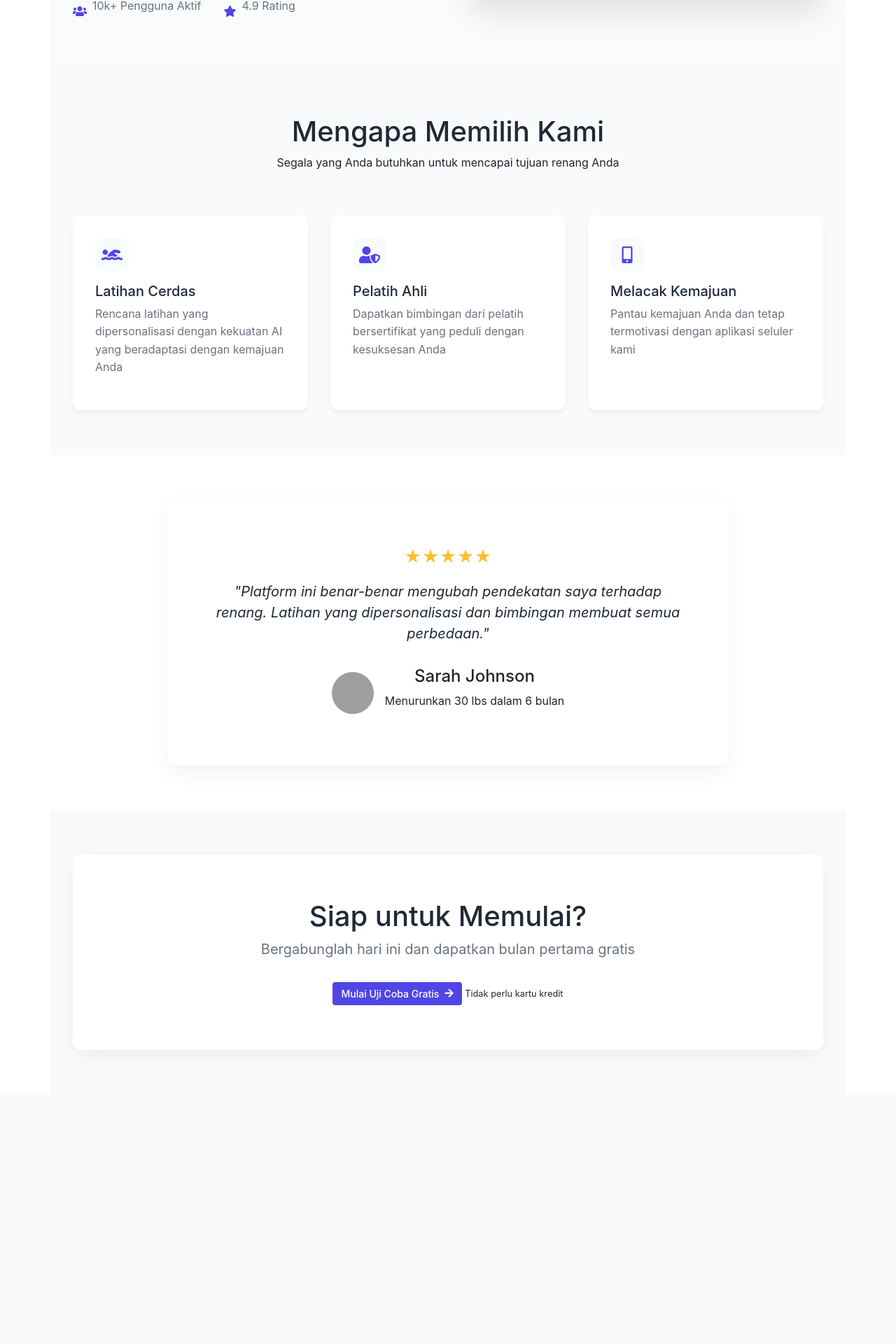
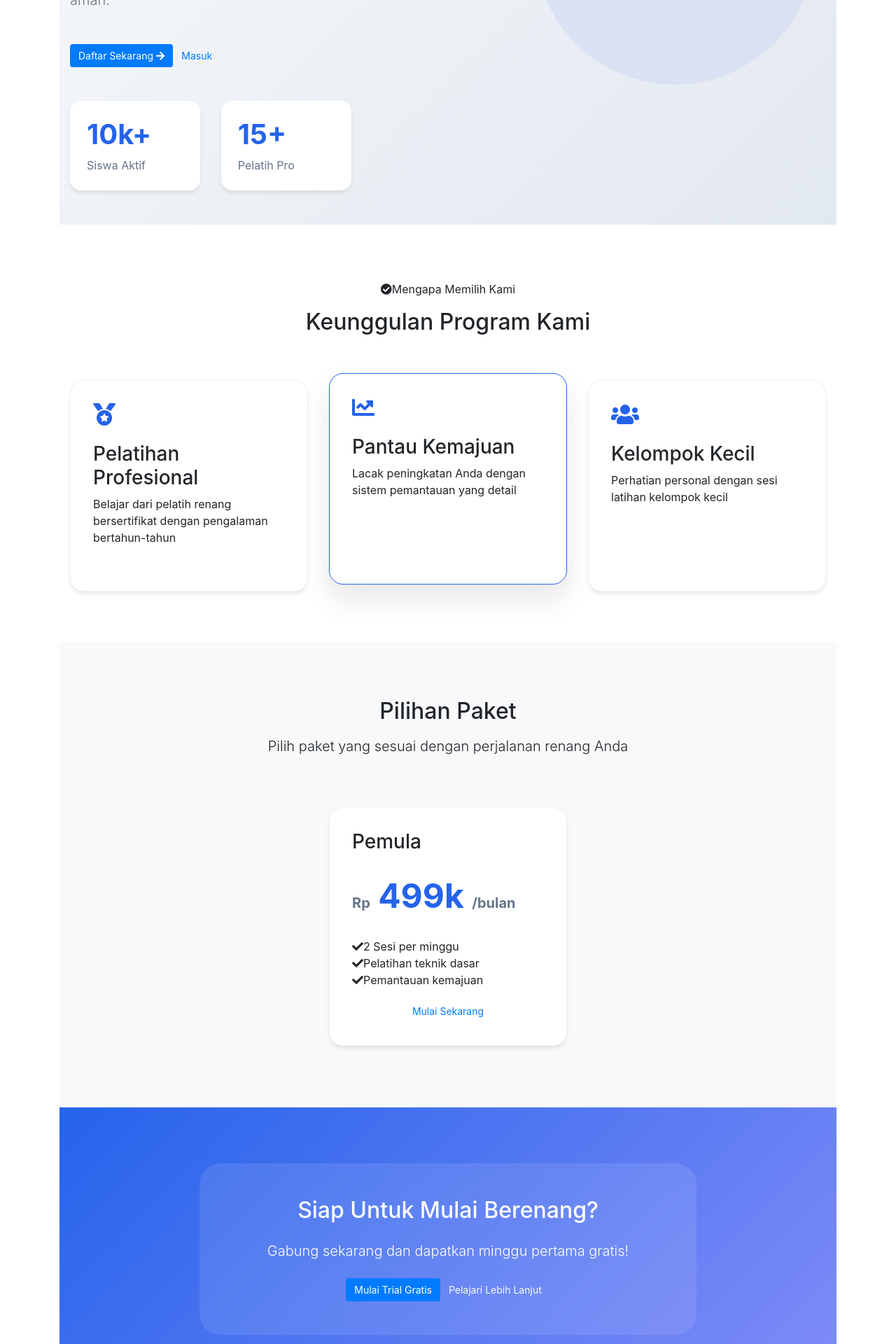
Before and after one commit to walidata48/v4, a Flask app: page / in a window 1280 px wide. Shown: the part 559-2479 px from the top of the page at 70% size. Before the commit the page ends 1995 px from the top, so only its background shows below. Run offline with Flask 3, Linux system fonts and the light colour scheme; some libraries are stand-ins or nearby versions; grey boxes are pictures that could not be loaded.

Commit message:
redesign landing page

```diff
--- a/static/css/landing.css
+++ b/static/css/landing.css
@@ -1,289 +1,252 @@
 /* Global Styles */
 :root {
-    --primary-color: #4F46E5;
-    --primary-hover: #4338CA;
-    --text-primary: #1F2937;
-    --text-secondary: #6B7280;
-    --bg-light: #F9FAFB;
-    --spacing-sm: 1rem;
-    --spacing-md: 2rem;
-    --spacing-lg: 4rem;
-    --border-radius: 12px;
+    --primary: #2563eb;
+    --primary-dark: #1d4ed8;
+    --secondary: #64748b;
+    --light: #f8fafc;
+    --dark: #0f172a;
 }
 
 /* Hero Section */
 .hero {
-    padding: var(--spacing-lg) 0;
-    background: linear-gradient(to bottom, #fff, var(--bg-light));
+    background: linear-gradient(135deg, #f8fafc 0%, #e2e8f0 100%);
+    position: relative;
     overflow: hidden;
 }
 
-.hero__content {
-    display: grid;
-    grid-template-columns: 1fr 1fr;
-    gap: var(--spacing-lg);
+.badge-pill {
+    background: rgba(37, 99, 235, 0.1);
+    color: var(--primary);
+    padding: 0.75rem 1.5rem;
+    border-radius: 50px;
+    display: inline-flex;
     align-items: center;
+    font-weight: 500;
 }
 
-.hero__title {
-    font-size: 3.5rem;
-    font-weight: 700;
-    line-height: 1.2;
-    margin-bottom: var(--spacing-sm);
-    color: var(--text-primary);
-}
-
-.gradient-text {
-    background: linear-gradient(135deg, var(--primary-color), #8B5CF6);
+.text-gradient {
+    background: linear-gradient(135deg, var(--primary) 0%, #818cf8 100%);
     -webkit-background-clip: text;
     -webkit-text-fill-color: transparent;
 }
 
-.hero__subtitle {
-    font-size: 1.25rem;
-    color: var(--text-secondary);
-    margin-bottom: var(--spacing-md);
-    line-height: 1.6;
+/* Stats Cards */
+.stat-card {
+    background: white;
+    padding: 1.5rem;
+    border-radius: 16px;
+    box-shadow: 0 4px 6px -1px rgba(0, 0, 0, 0.1);
+    transition: transform 0.3s ease;
 }
 
-.hero__actions {
-    display: flex;
-    gap: var(--spacing-sm);
-    margin-bottom: var(--spacing-md);
+.stat-card:hover {
+    transform: translateY(-5px);
 }
 
-.hero__image img {
-    width: 100%;
-    border-radius: var(--border-radius);
-    box-shadow: 0 20px 40px rgba(0,0,0,0.1);
-}
-
-/* Buttons */
-.btn {
-    display: inline-flex;
-    align-items: center;
-    gap: 0.5rem;
-    padding: 0.75rem 1.5rem;
-    border-radius: var(--border-radius);
-    font-weight: 500;
-    transition: all 0.3s ease;
-}
-
-.btn-primary {
-    background: var(--primary-color);
-    color: white;
-    border: none;
-}
-
-.btn-primary:hover {
-    background: var(--primary-hover);
-    transform: translateY(-2px);
-}
-
-.btn-outline {
-    border: 2px solid #E5E7EB;
-    color: var(--text-primary);
-}
-
-.btn-outline:hover {
-    border-color: var(--primary-color);
-    color: var(--primary-color);
-}
-
-/* Trust Badges */
-.trust-badges {
-    display: flex;
-    gap: var(--spacing-md);
-    margin-top: var(--spacing-md);
-}
-
-.trust-badge {
-    display: flex;
-    align-items: center;
-    gap: 0.5rem;
-    color: var(--text-secondary);
-}
-
-.trust-badge i {
-    color: var(--primary-color);
-}
-
-/* Features Section */
-.features {
-    padding: var(--spacing-lg) 0;
-    background: var(--bg-light);
-}
-
-.section-header {
-    text-align: center;
-    margin-bottom: var(--spacing-lg);
-}
-
-.section-header h2 {
+.stat-number {
     font-size: 2.5rem;
-    color: var(--text-primary);
+    font-weight: 700;
+    color: var(--primary);
     margin-bottom: 0.5rem;
 }
 
-.features__grid {
-    display: grid;
-    grid-template-columns: repeat(auto-fit, minmax(280px, 1fr));
-    gap: var(--spacing-md);
-    margin-top: var(--spacing-lg);
+.stat-label {
+    color: var(--secondary);
+    margin: 0;
 }
 
+/* Decorative Elements */
+.hero-decoration {
+    position: relative;
+    height: 100%;
+}
+
+.decoration-circle {
+    width: 400px;
+    height: 400px;
+    border-radius: 50%;
+    background: linear-gradient(135deg, rgba(37, 99, 235, 0.1) 0%, rgba(129, 140, 248, 0.1) 100%);
+    position: absolute;
+    top: 50%;
+    left: 50%;
+    transform: translate(-50%, -50%);
+}
+
+.decoration-dots {
+    position: absolute;
+    width: 100%;
+    height: 100%;
+    background-image: radial-gradient(var(--primary) 1px, transparent 1px);
+    background-size: 20px 20px;
+    opacity: 0.1;
+}
+
+/* Feature Cards */
 .feature-card {
     background: white;
-    padding: var(--spacing-md);
-    border-radius: var(--border-radius);
-    box-shadow: 0 4px 6px rgba(0,0,0,0.05);
-    transition: transform 0.3s ease;
+    padding: 2rem;
+    border-radius: 20px;
+    transition: all 0.3s ease;
+    height: 100%;
+    border: 1px solid rgba(0, 0, 0, 0.05);
 }
 
-.feature-card:hover {
-    transform: translateY(-5px);
+.feature-card:hover,
+.feature-card.active {
+    transform: translateY(-10px);
+    box-shadow: 0 20px 40px rgba(0, 0, 0, 0.1);
+    border-color: var(--primary);
 }
 
-.feature-card__icon {
-    width: 48px;
-    height: 48px;
-    background: var(--bg-light);
-    border-radius: 12px;
-    display: flex;
-    align-items: center;
-    justify-content: center;
-    margin-bottom: var(--spacing-sm);
+.feature-icon {
+    font-size: 2rem;
+    color: var(--primary);
+    margin-bottom: 1.5rem;
 }
 
-.feature-card__icon i {
-    font-size: 1.5rem;
-    color: var(--primary-color);
+/* Pricing Cards */
+.pricing-card {
+    background: white;
+    border-radius: 20px;
+    padding: 2rem;
+    transition: all 0.3s ease;
+    border: 1px solid rgba(0, 0, 0, 0.05);
 }
 
-.feature-card h3 {
-    font-size: 1.25rem;
-    margin-bottom: 0.5rem;
-    color: var(--text-primary);
+.pricing-card:hover {
+    transform: translateY(-10px);
+    box-shadow: 0 20px 40px rgba(0, 0, 0, 0.1);
 }
 
-.feature-card p {
-    color: var(--text-secondary);
-    line-height: 1.6;
+.price {
+    font-size: 3rem;
+    font-weight: 700;
+    color: var(--primary);
+    margin: 1.5rem 0;
 }
 
-/* Testimonial Section */
-.social-proof {
-    padding: var(--spacing-lg) 0;
-}
-
-.testimonial {
-    max-width: 800px;
-    margin: 0 auto;
-    text-align: center;
-}
-
-.testimonial__content {
-    background: white;
-    padding: var(--spacing-lg);
-    border-radius: var(--border-radius);
-    box-shadow: 0 10px 30px rgba(0,0,0,0.05);
-}
-
-.rating {
-    color: #FBC02D;
-    font-size: 1.5rem;
-    margin-bottom: var(--spacing-sm);
-}
-
-blockquote {
+.currency,
+.period {
     font-size: 1.25rem;
-    color: var(--text-primary);
-    margin-bottom: var(--spacing-md);
-    font-style: italic;
-}
-
-.testimonial__author {
-    display: flex;
-    align-items: center;
-    justify-content: center;
-    gap: var(--spacing-sm);
-}
-
-.testimonial__author img {
-    width: 60px;
-    height: 60px;
-    border-radius: 50%;
-    object-fit: cover;
+    color: var(--secondary);
 }
 
 /* CTA Section */
 .cta {
-    padding: var(--spacing-lg) 0;
-    background: var(--bg-light);
+    background: linear-gradient(135deg, var(--primary) 0%, #818cf8 100%);
+    color: white;
 }
 
-.cta__box {
-    background: white;
-    padding: var(--spacing-lg);
-    border-radius: var(--border-radius);
-    text-align: center;
-    box-shadow: 0 10px 30px rgba(0,0,0,0.05);
+.cta-card {
+    background: rgba(255, 255, 255, 0.1);
+    backdrop-filter: blur(10px);
+    border-radius: 30px;
+    padding: 3rem;
 }
 
-.cta__box h2 {
-    font-size: 2.5rem;
-    margin-bottom: 0.5rem;
-    color: var(--text-primary);
-}
-
-.cta__box p {
-    font-size: 1.25rem;
-    color: var(--text-secondary);
-    margin-bottom: var(--spacing-md);
-}
-
-.btn-large {
-    padding: 1rem 2rem;
-    font-size: 1.125rem;
-}
-
-/* Responsive Design */
-@media (max-width: 768px) {
-    .hero__content {
-        grid-template-columns: 1fr;
+/* Responsive Adjustments */
+@media (max-width: 991.98px) {
+    .hero {
+        padding-top: 2rem;
         text-align: center;
     }
 
-    .hero__actions {
-        justify-content: center;
-    }
-
-    .trust-badges {
-        justify-content: center;
-    }
-
-    .hero__title {
-        font-size: 2.5rem;
-    }
-
-    .features__grid {
-        grid-template-columns: 1fr;
+    .stat-card {
+        margin-bottom: 1rem;
     }
 }
 
-/* Animation Classes */
-[data-aos] {
-    opacity: 0;
-    transition: all 0.6s ease;
+/* Utility Classes */
+.py-7 {
+    padding-top: 5rem;
+    padding-bottom: 5rem;
 }
 
-[data-aos].aos-animate {
-    opacity: 1;
+/* Add these adjustments to your existing CSS */
+
+@media (max-width: 768px) {
+    .container {
+        padding-left: 20px;
+        padding-right: 20px;
+    }
+
+    .feature-card,
+    .pricing-card,
+    .stat-card {
+        margin-bottom: 1rem;
+    }
+
+    .row.g-4 {
+        --bs-gutter-x: 1.5rem;
+        --bs-gutter-y: 1.5rem;
+    }
+
+    .hero-content {
+        padding: 2rem 0;
+    }
+
+    .display-3 {
+        font-size: calc(1.525rem + 3.3vw);
+    }
+
+    .display-5 {
+        font-size: calc(1.425rem + 2.1vw);
+    }
+
+    .display-6 {
+        font-size: calc(1.375rem + 1.5vw);
+    }
+
+    .lead {
+        font-size: 1.1rem;
+    }
+
+    .btn-lg {
+        padding: 0.75rem 1.5rem;
+        font-size: 1rem;
+    }
+
+    .cta-card {
+        padding: 2rem 1rem;
+    }
+
+    .d-flex.gap-3 {
+        gap: 0.75rem !important;
+    }
 }
 
-/* Container */
-.container {
-    max-width: 1200px;
-    margin: 0 auto;
-    padding: 0 var(--spacing-md);
+/* Enhance card spacing and shadows */
+.feature-card,
+.pricing-card {
+    margin: 0.5rem 0;
+    box-shadow: 0 4px 6px -1px rgba(0, 0, 0, 0.1);
 }
+
+.feature-card:hover,
+.pricing-card:hover {
+    box-shadow: 0 10px 15px -3px rgba(0, 0, 0, 0.1);
+}
+
+/* Better spacing for mobile buttons */
+.d-flex.flex-wrap.gap-3 {
+    margin: 1rem 0;
+}
+
+/* Improved stat cards for mobile */
+.stats-container {
+    margin-top: 2rem;
+}
+
+@media (max-width: 576px) {
+    .stat-card {
+        padding: 1rem;
+    }
+
+    .stat-number {
+        font-size: 2rem;
+    }
+
+    .stat-label {
+        font-size: 0.9rem;
+    }
+}
--- a/templates/landing.html
+++ b/templates/landing.html
@@ -4,122 +4,155 @@
 <!-- Hero Section -->
 <section class="hero">
     <div class="container">
-        <div class="hero__content">
-            <!-- Left Content -->
-            <div class="hero__text" data-aos="fade-up">
-                <h1 class="hero__title">
-                    Mulai Perjalanan Renang Anda <span class="gradient-text">Hari Ini</span>
+        <div class="row min-vh-100 align-items-center">
+            <div class="col-lg-7 mb-5 mb-lg-0">
+                <div class="hero-content">
+                    <div class="badge-pill mb-4">
+                        <i class="fas fa-star me-2"></i>
+                        Rating 4.9 dari 2000+ Siswa
+                    </div>
+                    <h1 class="display-3 fw-bold mb-4">
+                        Belajar Berenang dengan
+                        <span class="text-gradient">Pelatih Profesional</span>
                     </h1>
-                <p class="hero__subtitle">
-                    Bergabunglah dengan komunitas kami dan ubah hidup Anda dengan latihan yang dipersonalisasi,
-                    bimbingan ahli, dan hasil yang terbukti.
+                    <p class="lead text-secondary mb-5">
+                        Bergabunglah dengan program renang kami dan kuasai teknik berenang
+                        bersama instruktur bersertifikat dalam lingkungan yang aman.
                     </p>
 
-                <!-- CTA Buttons -->
-                <div class="hero__actions">
-                    <a href="{{ url_for('register') }}" class="btn btn-primary">
-                        Mulai Gratis
-                        <i class="fas fa-arrow-right"></i>
+                    <!-- Auth Buttons -->
+                    <div class="d-flex flex-wrap gap-3 mb-5">
+                        <a href="{{ url_for('register') }}" class="btn btn-primary btn-lg">
+                            Daftar Sekarang <i class="fas fa-arrow-right ms-2"></i>
                         </a>
-                    <a href="{{ url_for('login') }}" class="btn btn-outline">
+                        <a href="{{ url_for('login') }}" class="btn btn-outline-primary btn-lg">
                             Masuk
                         </a>
                     </div>
 
-                <!-- Trust Indicators -->
-                <div class="trust-badges">
-                    <div class="trust-badge">
-                        <i class="fas fa-users"></i>
-                        <p>10k+ Pengguna Aktif</p>
+                    <!-- Stats -->
+                    <div class="row g-4 stats-container">
+                        <div class="col-6 col-md-4">
+                            <div class="stat-card">
+                                <h3 class="stat-number">10k+</h3>
+                                <p class="stat-label">Siswa Aktif</p>
                             </div>
-                    <div class="trust-badge">
-                        <i class="fas fa-star"></i>
-                        <p>4.9 Rating</p>
+                        </div>
+
+                        <div class="col-6 col-md-4">
+                            <div class="stat-card">
+                                <h3 class="stat-number">15+</h3>
+                                <p class="stat-label">Pelatih Pro</p>
+                            </div>
+                        </div>
                     </div>
                 </div>
             </div>
 
-            <!-- Right Content -->
-            <div class="hero__image" data-aos="fade-left">
-                <img src="{{ url_for('static', filename='images/hero-image.jpg') }}" alt="Pelatihan Renang">
+            <!-- Right Side - Decorative Element -->
+            <div class="col-lg-5 d-none d-lg-block">
+                <div class="hero-decoration">
+                    <div class="decoration-circle"></div>
+                    <div class="decoration-dots"></div>
+                </div>
             </div>
         </div>
     </div>
 </section>
 
 <!-- Features Section -->
-<section class="features">
+<section class="features py-7">
     <div class="container">
-        <div class="section-header text-center" data-aos="fade-up">
-            <h2>Mengapa Memilih Kami</h2>
-            <p>Segala yang Anda butuhkan untuk mencapai tujuan renang Anda</p>
+        <div class="row justify-content-center text-center mb-5">
+            <div class="col-lg-6">
+                <div class="section-tag mb-3">
+                    <i class="fas fa-check-circle me-2"></i>Mengapa Memilih Kami
+                </div>
+                <h2 class="display-5 fw-bold">Keunggulan Program Kami</h2>
+            </div>
         </div>
 
-        <div class="features__grid">
-            <!-- Feature Card 1 -->
-            <div class="feature-card" data-aos="fade-up">
-                <div class="feature-card__icon">
-                    <i class="fas fa-swimmer"></i>
+        <div class="row g-4">
+            <div class="col-12 col-md-4 mb-4 mb-md-0">
+                <div class="feature-card">
+                    <i class="fas fa-medal feature-icon"></i>
+                    <h3>Pelatihan Profesional</h3>
+                    <p>Belajar dari pelatih renang bersertifikat dengan pengalaman bertahun-tahun</p>
                 </div>
-                <h3>Latihan Cerdas</h3>
-                <p>Rencana latihan yang dipersonalisasi dengan kekuatan AI yang beradaptasi dengan kemajuan Anda</p>
             </div>
-
-            <!-- Feature Card 2 -->
-            <div class="feature-card" data-aos="fade-up" data-aos-delay="100">
-                <div class="feature-card__icon">
-                    <i class="fas fa-user-shield"></i>
+            <div class="col-12 col-md-4 mb-4 mb-md-0">
+                <div class="feature-card active">
+                    <i class="fas fa-chart-line feature-icon"></i>
+                    <h3>Pantau Kemajuan</h3>
+                    <p>Lacak peningkatan Anda dengan sistem pemantauan yang detail</p>
                 </div>
-                <h3>Pelatih Ahli</h3>
-                <p>Dapatkan bimbingan dari pelatih bersertifikat yang peduli dengan kesuksesan Anda</p>
             </div>
-
-            <!-- Feature Card 3 -->
-            <div class="feature-card" data-aos="fade-up" data-aos-delay="200">
-                <div class="feature-card__icon">
-                    <i class="fas fa-mobile-alt"></i>
+            <div class="col-12 col-md-4 mb-4 mb-md-0">
+                <div class="feature-card">
+                    <i class="fas fa-users feature-icon"></i>
+                    <h3>Kelompok Kecil</h3>
+                    <p>Perhatian personal dengan sesi latihan kelompok kecil</p>
                 </div>
-                <h3>Melacak Kemajuan</h3>
-                <p>Pantau kemajuan Anda dan tetap termotivasi dengan aplikasi seluler kami</p>
             </div>
         </div>
     </div>
 </section>
 
-<!-- Social Proof Section -->
-<section class="social-proof">
+<!-- Pricing Section -->
+<section class="pricing py-7 bg-light">
     <div class="container">
-        <div class="testimonial" data-aos="fade-up">
-            <div class="testimonial__content">
-                <div class="rating">★★★★★</div>
-                <blockquote>
-                    "Platform ini benar-benar mengubah pendekatan saya terhadap renang.
-                    Latihan yang dipersonalisasi dan bimbingan membuat semua perbedaan."
-                </blockquote>
-                <div class="testimonial__author">
-                    <img src="{{ url_for('static', filename='images/testimonial1.jpg') }}" alt="Sarah">
-                    <div>
-                        <h4>Sarah Johnson</h4>
-                        <p>Menurunkan 30 lbs dalam 6 bulan</p>
+        <div class="row justify-content-center text-center mb-5">
+            <div class="col-lg-6">
+                <h2 class="display-5 fw-bold mb-3">Pilihan Paket</h2>
+                <p class="lead">Pilih paket yang sesuai dengan perjalanan renang Anda</p>
+            </div>
+        </div>
+
+        <div class="row g-4 justify-content-center">
+            <div class="col-12 col-md-4">
+                <div class="pricing-card">
+                    <div class="pricing-header">
+                        <h3>Pemula</h3>
+                        <div class="price">
+                            <span class="currency">Rp</span>
+                            <span class="amount">499k</span>
+                            <span class="period">/bulan</span>
+                        </div>
+                    </div>
+                    <div class="pricing-features">
+                        <ul class="list-unstyled">
+                            <li><i class="fas fa-check me-2"></i>2 Sesi per minggu</li>
+                            <li><i class="fas fa-check me-2"></i>Pelatihan teknik dasar</li>
+                            <li><i class="fas fa-check me-2"></i>Pemantauan kemajuan</li>
+                        </ul>
+                    </div>
+                    <a href="#" class="btn btn-outline-primary w-100">Mulai Sekarang</a>
+                </div>
+            </div>
+            <!-- Add more pricing cards as needed -->
+        </div>
+    </div>
+</section>
+
+<!-- CTA Section -->
+<section class="cta py-7">
+    <div class="container">
+        <div class="row justify-content-center">
+            <div class="col-lg-8">
+                <div class="cta-card text-center">
+                    <h2 class="display-6 fw-bold mb-4">Siap Untuk Mulai Berenang?</h2>
+                    <p class="lead mb-4">Gabung sekarang dan dapatkan minggu pertama gratis!</p>
+                    <div class="d-flex justify-content-center gap-3">
+                        <a href="{{ url_for('register') }}" class="btn btn-primary btn-lg">
+                            Mulai Trial Gratis
+                        </a>
+                        <a href="#" class="btn btn-outline-light btn-lg">
+                            Pelajari Lebih Lanjut
+                        </a>
                     </div>
                 </div>
             </div>
         </div>
     </div>
 </section>
-
-<!-- CTA Section -->
-<section class="cta">
-    <div class="container">
-        <div class="cta__box" data-aos="fade-up">
-            <h2>Siap untuk Memulai?</h2>
-            <p>Bergabunglah hari ini dan dapatkan bulan pertama gratis</p>
-            <a href="{{ url_for('register') }}" class="btn btn-primary btn-large">
-                Mulai Uji Coba Gratis
-                <i class="fas fa-arrow-right"></i>
-            </a>
-            <small>Tidak perlu kartu kredit</small>
-        </div>
-    </div>
-</section>
 {% endblock %}
```
Lines whose indentation alone changed are shown as unchanged.
